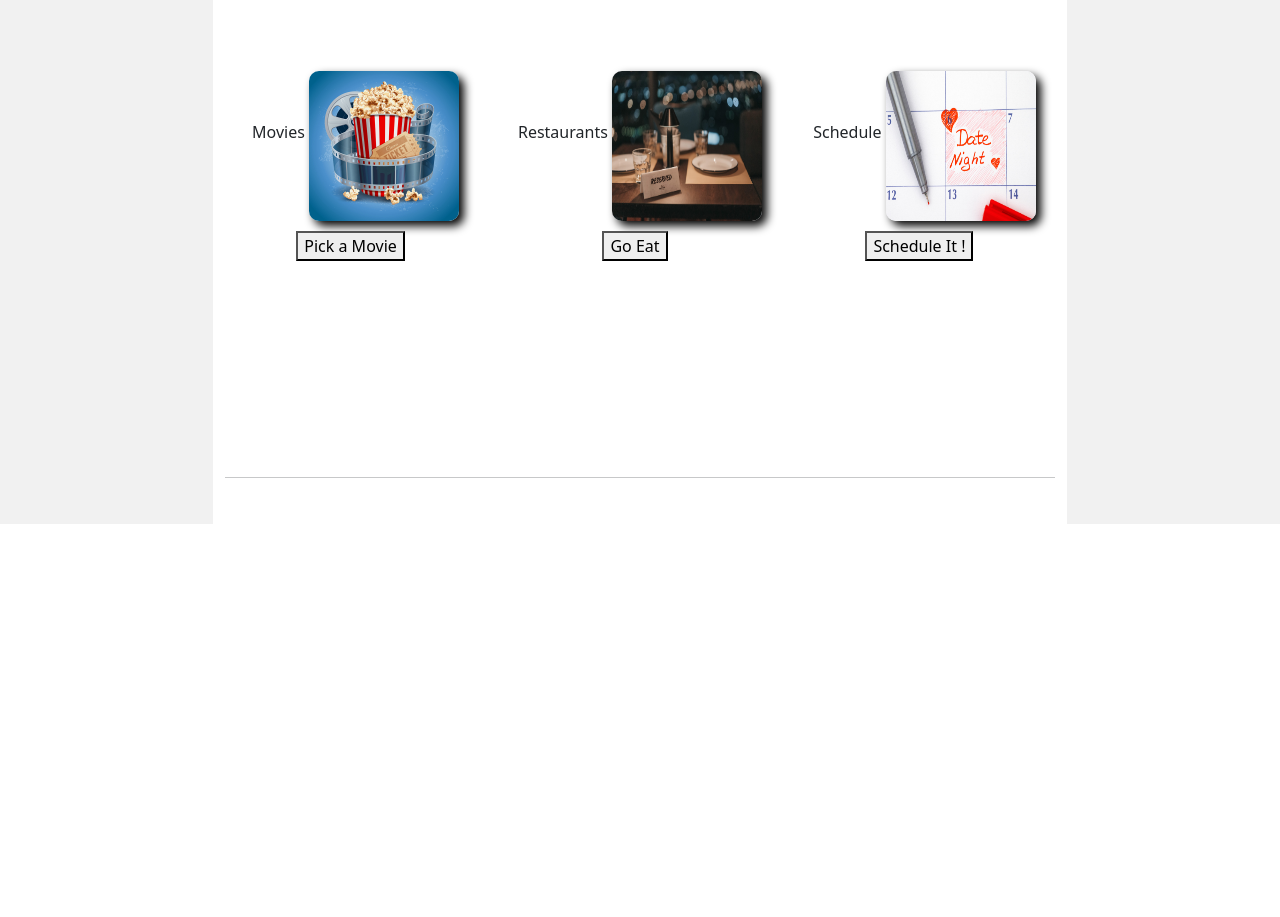
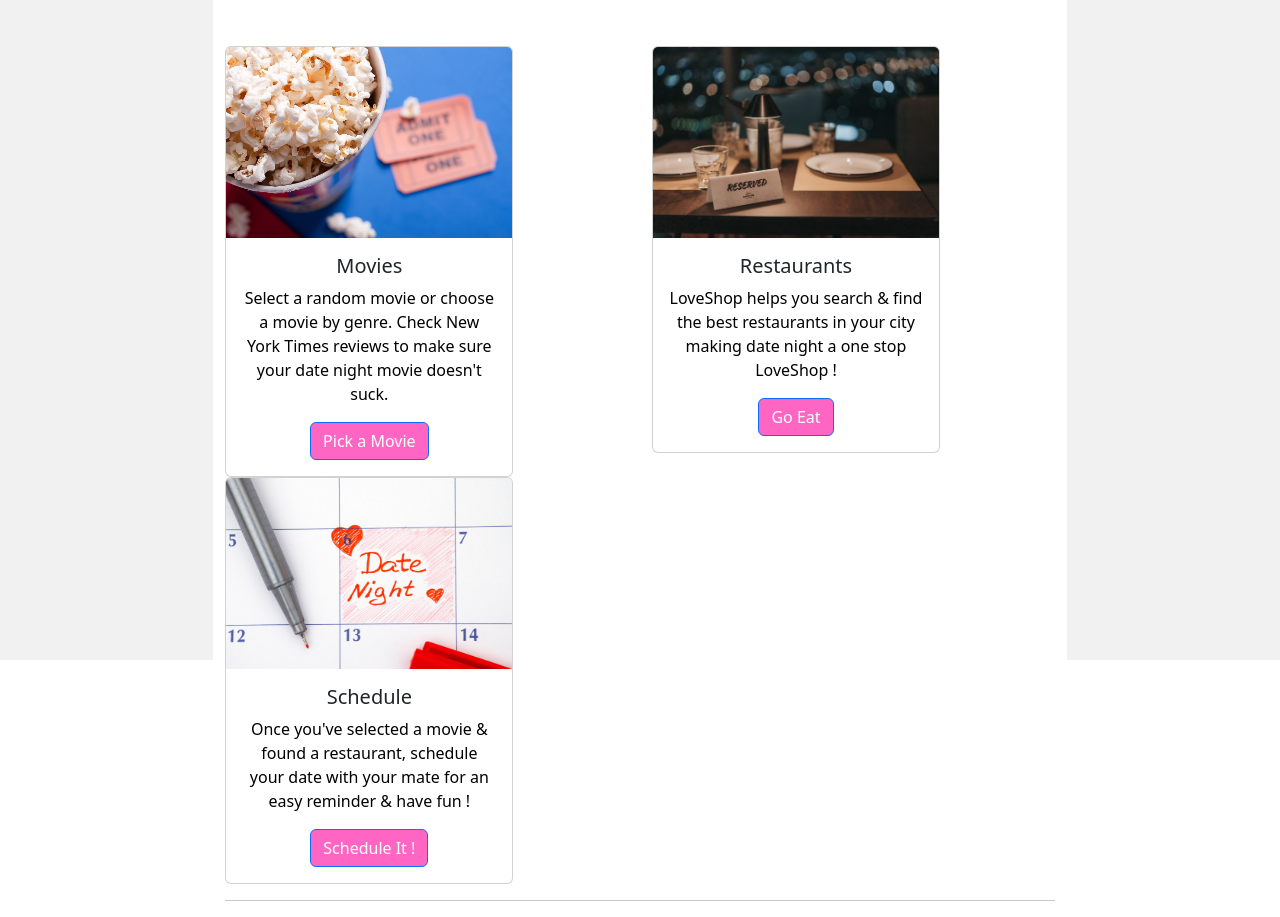
Before and after one commit to 10DownPro/DateNightApp, a plain HTML site: page home.html in a window 1280 px wide. Shown: the part 1200-2117 px from the top of the page. Before the commit the page ends 1724 px from the top, so only its background shows below. Drawn offline with nearby package versions, Linux system fonts and the light colour scheme.

Commit message:
new changes

```diff
--- a/home.html
+++ b/home.html
@@ -15,7 +15,7 @@
 
   <nav class="navbar navbar-expand-md navbar-dark bg-dark" style="background-color:#27032c">
     <div class="container-fluid">
-      <a class="navbar-brand" href="#"><img src="./images/LoveShop.png" id="logo" alt="Love shop logo" class="d-inline-block align-text-top"></a>
+      <a class="navbar-brand" href="./home.html"><img src="./images/LoveShop.png" id="logo" alt="Love shop logo" class="d-inline-block align-text-top"></a>
       <button class="navbar-toggler" type="button" data-bs-toggle="collapse" data-bs-target="#navbarNavDropdown" aria-controls="navbarNavDropdown" aria-expanded="false" aria-label="Toggle navigation">
         <span class="navbar-toggler-icon"></span>
       </button>
@@ -23,22 +23,24 @@
         <ul class="navbar-nav">
           <li class="nav-item">
             <a class="nav-link active" aria-current="page" href="./home.html">Home</a></li>
+          </li>
           <li class="nav-item">
             <a class="nav-link" href="./about.html">About</a></li>
           </li>
+          <li class="nav-item dropdown">
+              <a class="nav-link dropdown-toggle" href="#" id="navbarDropdownMenuLink" role="button" data-bs-toggle="dropdown" aria-expanded="false">
+                Plan Your Date
+              </a>
+              <ul class="dropdown-menu" aria-labelledby="navbarDropdownMenuLink">
+                <li><a class="dropdown-item" href="./moviespage.html">Movies</a></li>
+                <li><a class="dropdown-item" href="./contact-us.html">Restaurants</a></li>
+                <li><a class="dropdown-item" href="./schedule">Schedule Date</a></li>
+              </ul>
+            </li>
+
           <li class="nav-item">
             <a class="nav-link" href="./contact-us.html">Contact</a></li>
           </li>
-          <!-- <li class="nav-item dropdown">
-            <a class="nav-link dropdown-toggle" href="#" id="navbarDropdownMenuLink" role="button" data-bs-toggle="dropdown" aria-expanded="false">
-              Dropdown link
-            </a>
-            <ul class="dropdown-menu" aria-labelledby="navbarDropdownMenuLink">
-              <li><a class="dropdown-item" href="#">Action</a></li>
-              <li><a class="dropdown-item" href="#">Another action</a></li>
-              <li><a class="dropdown-item" href="#">Something else here</a></li>
-            </ul>
-          </li> -->
         </ul>
       </div>
     </div>
@@ -66,19 +68,34 @@
       <div class="maincontainer text-center">
         <div class="row">
           <div class="col">
-            Movies
-            <a href=""><img src="./images/Movies-small.jpeg" alt="movie night popcorn" id="movieNight"></a>
-            <a href=""><button id="mainButton">Pick a Movie</button></a>
+            <div class="card" style="width: 18rem;">
+              <img src="./images/popcorn.jpeg" class="card-img-top" alt="...">
+              <div class="card-body">
+                <h5 class="card-title">Movies</h5>
+                <p class="card-text">Select a random movie or choose a movie by genre. Check New York Times reviews to make sure your date night movie doesn't suck. </p>
+                <a href="#" class="btn btn-primary">Pick a Movie</a>
+              </div>
+            </div>
           </div>
           <div class="col">
-            Restaurants
-            <a href=""><img src="./images/reservationdinner.jpeg" alt="reserved table for two" id="reservation"></a>
-            <a href=""><button id="mainButton">Go Eat</button></a>
+            <div class="card" style="width: 18rem;">
+              <img src="./images/reservationdinner.jpeg" class="card-img-top" alt="...">
+              <div class="card-body">
+                <h5 class="card-title">Restaurants</h5>
+                <p class="card-text">LoveShop helps you search & find the best restaurants in your city making date night a one stop LoveShop ! </p>
+                <a href="#" class="btn btn-primary">Go Eat</a>
+              </div>
+            </div>
           </div>
           <div class="col">
-            Schedule
-            <a href=""><img src="./images/calendar.jpeg" alt="date night calendar" id="calendar"></a>
-            <a href=""><button id="mainButton">Schedule It !</button></a>
+            <div class="card" style="width: 18rem;">
+              <img src="./images/calendar.jpeg" class="card-img-top" alt="calendar">
+              <div class="card-body">
+                <h5 class="card-title">Schedule</h5>
+                <p class="card-text">Once you've selected a movie & found a restaurant, schedule your date with your mate for an easy reminder & have fun !</p>
+                <a href="#" class="btn btn-primary">Schedule It !</a>
+              </div>
+            </div>
           </div>
         </div>
       </div>
--- a/styles.css
+++ b/styles.css
@@ -18,7 +18,7 @@
 .sidenav {
     padding-top: 20px;
     background-color: #f1f1f1;
-    height: 123vh;
+    height: 140vh;
 }
 
   @media screen and (max-width: 767px) {
@@ -109,7 +109,7 @@ video {
     height: 80px;
 }
 
-#movieNight, #reservation, #calendar {
+#card-img-top {
   height: 150px;
   width: 150px;
   margin-top: 25px;
@@ -117,6 +117,18 @@ video {
   box-shadow: 5px 5px 10px black;
 }
 
+#card-img-top:hover {
+  background-color: #00C2CB;
+}
+
+.card-text {
+  color: black;
+}
+
+
+.btn {
+  background-color: #FF66C4;
+}
 
 #homeLogo {
   margin-top: 50px;
@@ -147,7 +159,8 @@ footer {
     position: fixed;
     bottom: 0px;
     text-align: center;
-}
+  }
+
 
 
 /* CONTACT PAGE */
```
Also changed, not shown: about.html (+15 -13 lines), contact-us.html (+10 -8 lines), images/Payments-Popcorn-Movies.png (added), images/popcorn.jpeg (added).
